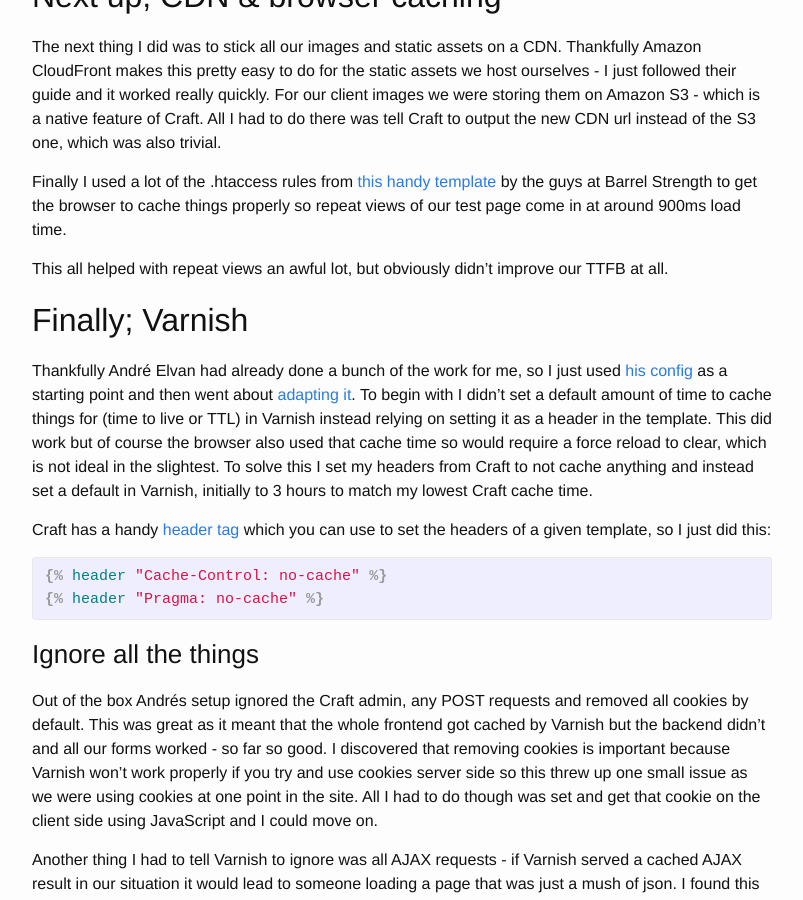
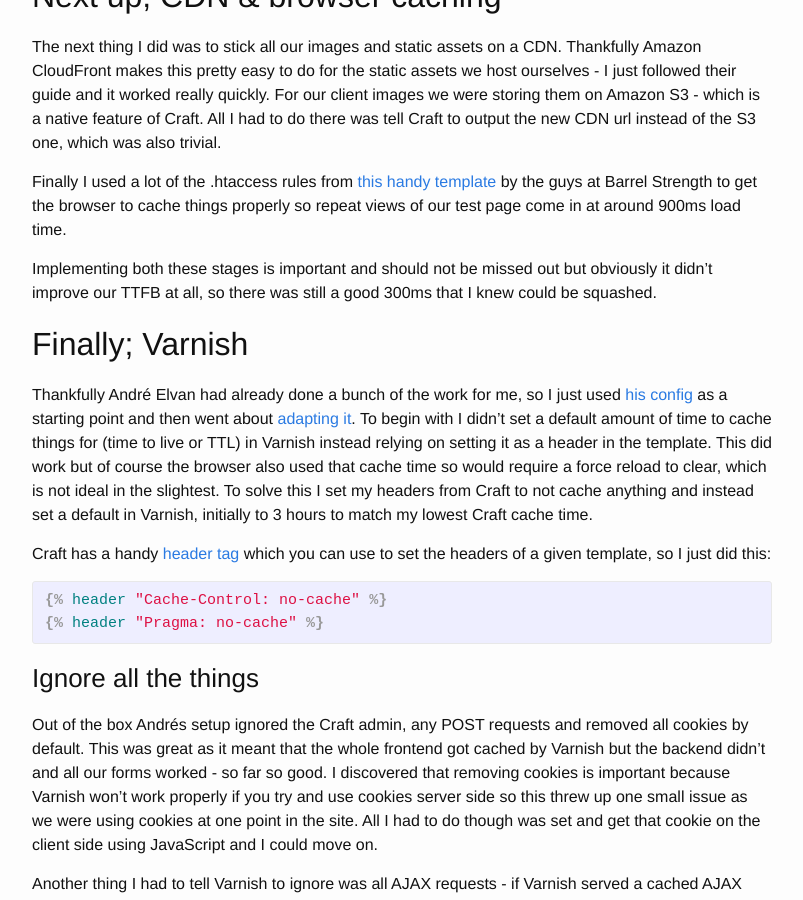
Before and after one commit to supercool/supercool.github.io, a Jekyll site: the page built from _posts/2015-06-05-making-craft-sing-with-varnish-and-nginx.markdown, in a window 1280 px wide and 900 px high, scrolled down 2529 px. Shown: the whole window, without its empty margins (238-1041 px from the left). Built offline with Jekyll 4.4.1, drawn with Linux system fonts in a browser that asks for light colours.

Commit message:
Update 2015-06-05-making-craft-sing-with-varnish-and-nginx.markdown

```diff
--- a/_posts/2015-06-05-making-craft-sing-with-varnish-and-nginx.markdown
+++ b/_posts/2015-06-05-making-craft-sing-with-varnish-and-nginx.markdown
@@ -108,7 +108,7 @@ The next thing I did was to stick all our images and static assets on a CDN. Tha
 
 Finally I used a lot of the .htaccess rules from [this handy template](https://github.com/BarrelStrength/Craft-Master/blob/master/public/.htaccess) by the guys at Barrel Strength to get the browser to cache things properly so repeat views of our test page come in at around 900ms load time.
 
-This all helped with repeat views an awful lot, but obviously didn’t improve our TTFB at all.
+Implementing both these stages is important and should not be missed out but obviously it didn’t improve our TTFB at all, so there was still a good 300ms that I knew could be squashed.
 
 
 ## Finally; Varnish
```
